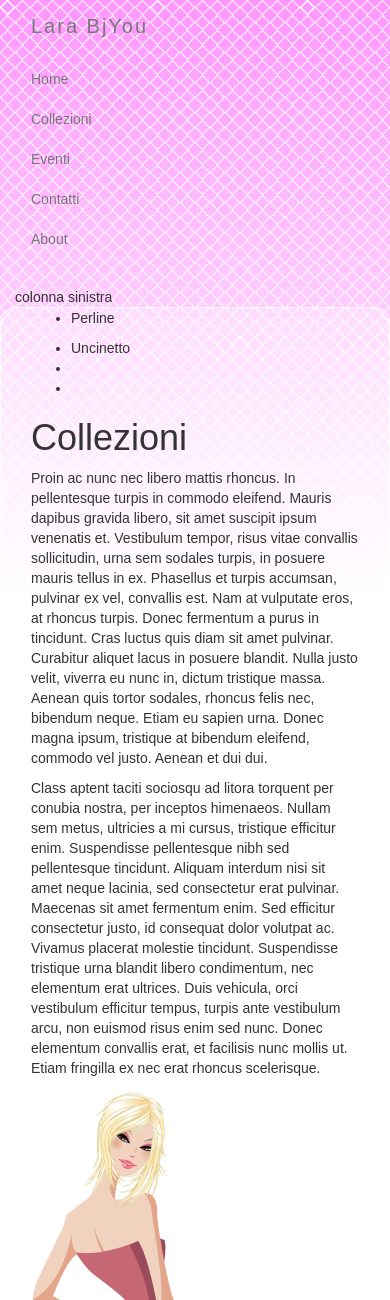
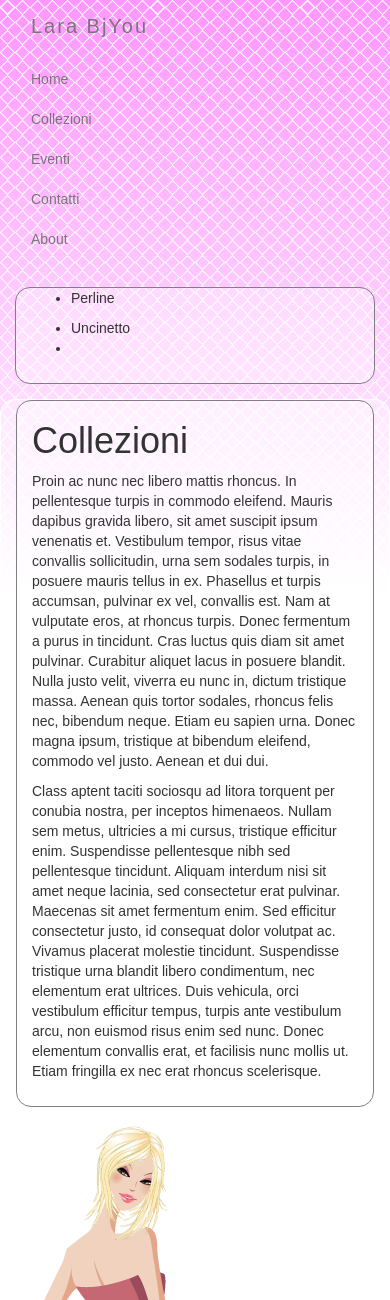
Before and after one commit to superqwe/vetrina17, a Django app: page /vetrina/collezioni/ in a window 390 px wide. Shown: the top 1300 px of the page. Run offline with Django 3.2, Linux system fonts and the light colour scheme; data that the repository does not hold is empty; some libraries are stand-ins or nearby versions.

Commit message:
variato layout collezioni

```diff
--- a/static/vetrina/css/base.css
+++ b/static/vetrina/css/base.css
@@ -41,3 +41,12 @@ body {
   margin-bottom: 15px;
   padding: 0px 15px 15px 15px;
 }
+
+
+.riquadro{
+  border:           1px solid gray;
+  background-color: rgba(255, 255, 255, 0.3);
+  border-radius:    15px;
+  margin-bottom: 15px;
+  padding: 0px 15px 15px 15px;
+}
--- a/templates/vetrina/0_base.html
+++ b/templates/vetrina/0_base.html
@@ -25,7 +25,7 @@
 
             <div class="row">
                 <div class="col-md-2">
-                    colonna sinistra
+                    {% block colonna_sinistra %}COLONNA SINISTRA{% endblock %}
                 </div>
 
                 <div class="col-md-8 corpo">
--- a/templates/vetrina/1_nav.html
+++ b/templates/vetrina/1_nav.html
@@ -1,7 +1,7 @@
 <nav class="navbar navbar-default">
     <div class="container-fluid">
         <div class="navbar-header">
-            <a class="navbar-brand" href="#">{{lara}}</a>
+            <a class="navbar-brand" href="/vetrina">{{lara}}</a>
         </div>
 
         <ul class="nav navbar-nav navbar-right">
--- a/templates/vetrina/collezioni.html
+++ b/templates/vetrina/collezioni.html
@@ -2,13 +2,9 @@
 
 {% load static %}
 
-{% block section %}
 
-<section class="container">
-  <div class="row">
-
-
-    <div class="col-md-2">
+{% block colonna_sinistra %}
+<div class="col-md-12 riquadro">
     <ul>
         <li>Perline</li>
         {% for anno in menu_perline %}
@@ -19,11 +15,16 @@
     <ul>
         <li>Uncinetto</li>
         <li></li>
-            <li></li>
     </ul>
 </div>
+{% endblock %}
 
-    <div class="col-md-6">
+
+{% block section %}
+<section class="riquadro">
+    <div class="row">
+
+        <div class="col-md-12">
             {% if tipo %}
             <h1>Collezione {{tipo|title}} {{anno}}</h1>
 
@@ -37,7 +38,8 @@
 
                 <div class="row foto-descrizione">
                     <div class="col-md-4">
-                    <img src="{% static '' %}{{creazione.foto}}" alt="immagine {{creazione}}" class="img-responsive">
+                        <img src="{% static '' %}{{creazione.foto}}" alt="immagine {{creazione}}"
+                             class="img-responsive">
                     </div>
 
                     <div class="col-md-8">
--- a/templates/vetrina/contatti.html
+++ b/templates/vetrina/contatti.html
@@ -4,7 +4,7 @@
 {% block section %}
 
 <section>
-    <p>contatti</p>
+    <h1>contatti</h1>
 </section>
 
 {% endblock %}
```
Lines whose indentation alone changed are shown as unchanged.
